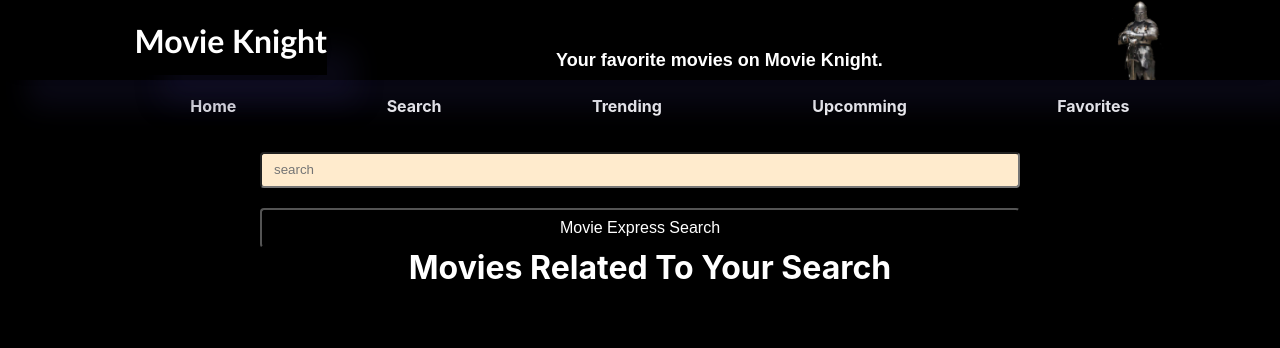
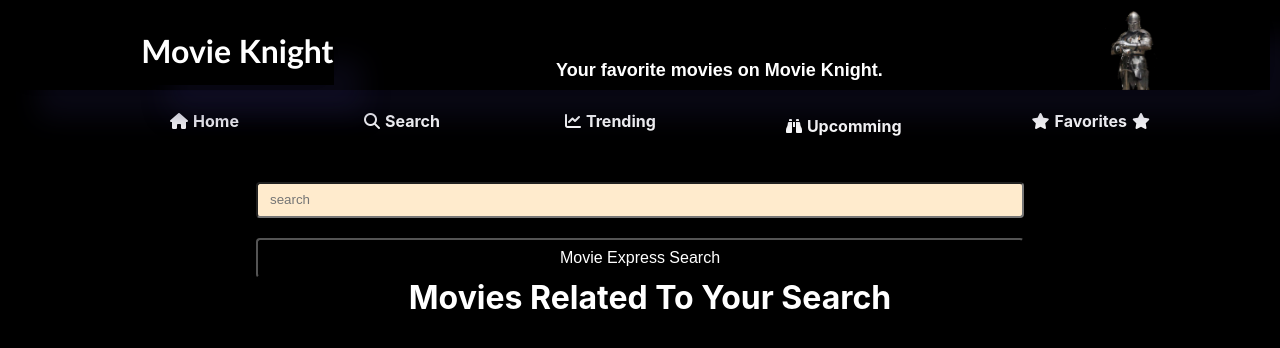
Before and after one commit to AppleJaxxZ/officialmoviesapp, a React (Create React App) app: page /search in a window 1280 px wide. Shown: the top 348 px of the page. Built offline with nearby package versions, Linux system fonts and the light colour scheme.

Commit message:
Updated searchbar width, body padding, and navbar layout

```diff
--- a/public/index.html
+++ b/public/index.html
@@ -14,6 +14,7 @@
       manifest.json provides metadata used when your web app is installed on a
       user's mobile device or desktop. See https://developers.google.com/web/fundamentals/web-app-manifest/
     -->
+    <script src="https://use.fontawesome.com/62b4fd84a6.js"></script>
     <link rel="manifest" href="%PUBLIC_URL%/manifest.json" />
     <!--
       Notice the use of %PUBLIC_URL% in the tags above.
--- a/src/App.css
+++ b/src/App.css
@@ -1,4 +1,5 @@
 body {
   background-color: black;
   color: white;
+  padding: 10px;
 }
--- a/src/components/Navbar/Navbar.components.jsx
+++ b/src/components/Navbar/Navbar.components.jsx
@@ -7,15 +7,30 @@ export const Navbar = ({ history }) => {
   console.log(history);
   return (
     <Router>
-      <div>
+      <div className="nav-container">
         <ul className="flex-navlist">
-          <li onClick={() => history.push("/")}>Home</li>
-          <li onClick={() => history.push("/search")}>Search</li>
-          <li onClick={() => history.push("/trending")}>Trending</li>
+          <li onClick={() => history.push("/")}>
+            <i className="fa fa-home"></i>
+            Home
+          </li>
+          <li onClick={() => history.push("/search")}>
+            <i className="fa fa-search"></i>
+            Search
+          </li>
+          <li onClick={() => history.push("/trending")}>
+            <i className="fa fa-line-chart"></i>
+            Trending
+          </li>
           <li>
-            <li onClick={() => history.push("/upcomming")}>Upcomming</li>
+            <li onClick={() => history.push("/upcomming")}>
+              <i className="fa fa-binoculars"></i>
+              Upcomming
+            </li>
           </li>
-          <li>Favorites</li>
+          <li>
+            <i className="fa fa-star"></i>Favorites
+            <i className="fa fa-star"></i>
+          </li>
         </ul>
       </div>
     </Router>
--- a/src/components/Navbar/Navbar.styles.css
+++ b/src/components/Navbar/Navbar.styles.css
@@ -8,16 +8,25 @@
 
 .flex-navlist li {
   list-style: none;
+  padding: 5px;
 }
 
 .flex-navlist li:hover {
   transform: scale(1.1);
 }
 
+i {
+  padding-right: 5px;
+  padding-left: 5px;
+}
+
 @media screen and (max-width: 480px) {
   .flex-navlist {
     flex-direction: column;
-    align-items: center;
+    align-items: flex-start;
+    align-content: flex-starts;
     margin-top: 20px;
+    margin: 0px;
+    padding: 0px;
   }
 }
--- a/src/components/SearchBar/SearchBar.css
+++ b/src/components/SearchBar/SearchBar.css
@@ -20,7 +20,7 @@ form {
 }
 
 .searchbar {
-  width: 760px;
+  width: 60vw;
   font-size: 1 rem;
   font-weight: 400;
   line-height: 1.5;
```
